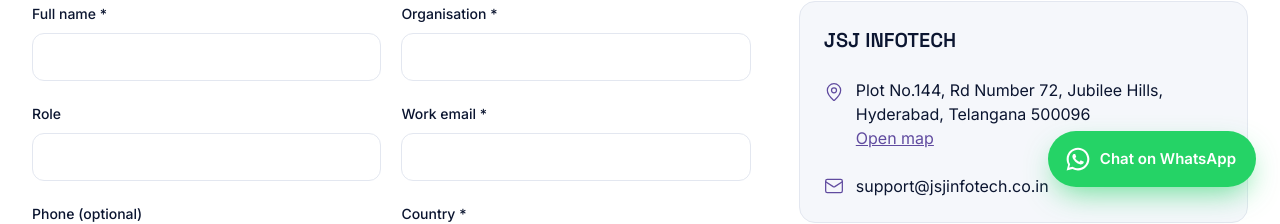
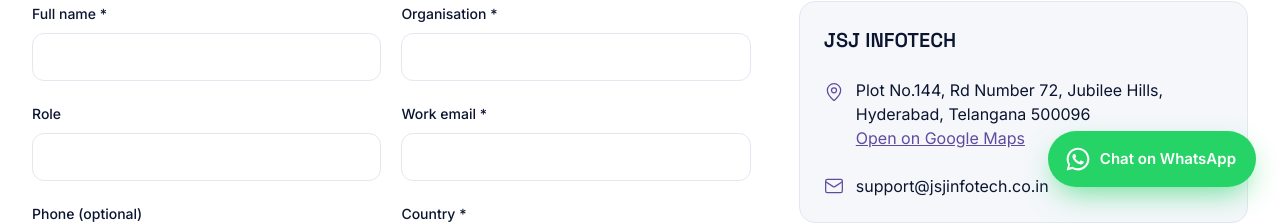
Before and after one commit to RamNarra/jsjinfotech-website, a Next.js app in the folder web/: page /contact in a window 1280 px wide. Shown: the part 589-813 px from the top of the page. Built offline with nearby package versions, Linux system fonts and the light colour scheme; no server answers.

Commit message:
fix(contact): point address map link to Google Maps

```diff
--- a/web/src/app/contact/page.tsx
+++ b/web/src/app/contact/page.tsx
@@ -15,7 +15,7 @@ export default function Page() {
           <div className="relative"><EnquiryForm /></div>
           <aside className="space-y-6 rounded-2xl border border-line bg-mist p-6 lg:self-start">
             <h2 className="font-display text-xl font-semibold">JSJ INFOTECH</h2>
-            <p className="flex gap-3"><MapPin aria-hidden className="mt-1 size-5 shrink-0 text-violet" strokeWidth={1.5} /><span>{site.address.full}<br /><a className="text-violet underline" href={site.mapUrl} rel="noopener" target="_blank">Open map</a></span></p>
+            <p className="flex gap-3"><MapPin aria-hidden className="mt-1 size-5 shrink-0 text-violet" strokeWidth={1.5} /><span>{site.address.full}<br /><a className="text-violet underline" href={site.mapUrl} rel="noopener" target="_blank">Open on Google Maps</a></span></p>
             <p className="flex gap-3"><Mail aria-hidden className="mt-0.5 size-5 shrink-0 text-violet" strokeWidth={1.5} /><a className="block hover:text-violet" href={`mailto:${site.email.support}`}>{site.email.support}</a></p>
           </aside>
         </div>
--- a/web/src/content/site.ts
+++ b/web/src/content/site.ts
@@ -15,7 +15,7 @@ export const site = {
   },
   phone: { display: '+91 89430 32965', tel: '+918943032965' },
   email: { enquiry: 'support@jsjinfotech.co.in', support: 'support@jsjinfotech.co.in' },
-  mapUrl: 'https://www.openstreetmap.org/search?query=Road%20Number%2072%20Jubilee%20Hills%20Hyderabad',
+  mapUrl: 'https://www.google.com/maps/search/?api=1&query=Plot+No.144%2C+Rd+Number+72%2C+Jubilee+Hills%2C+Hyderabad%2C+Telangana+500096',
 } as const;
 
 export type NavItem = { label: string; href: string };
```
